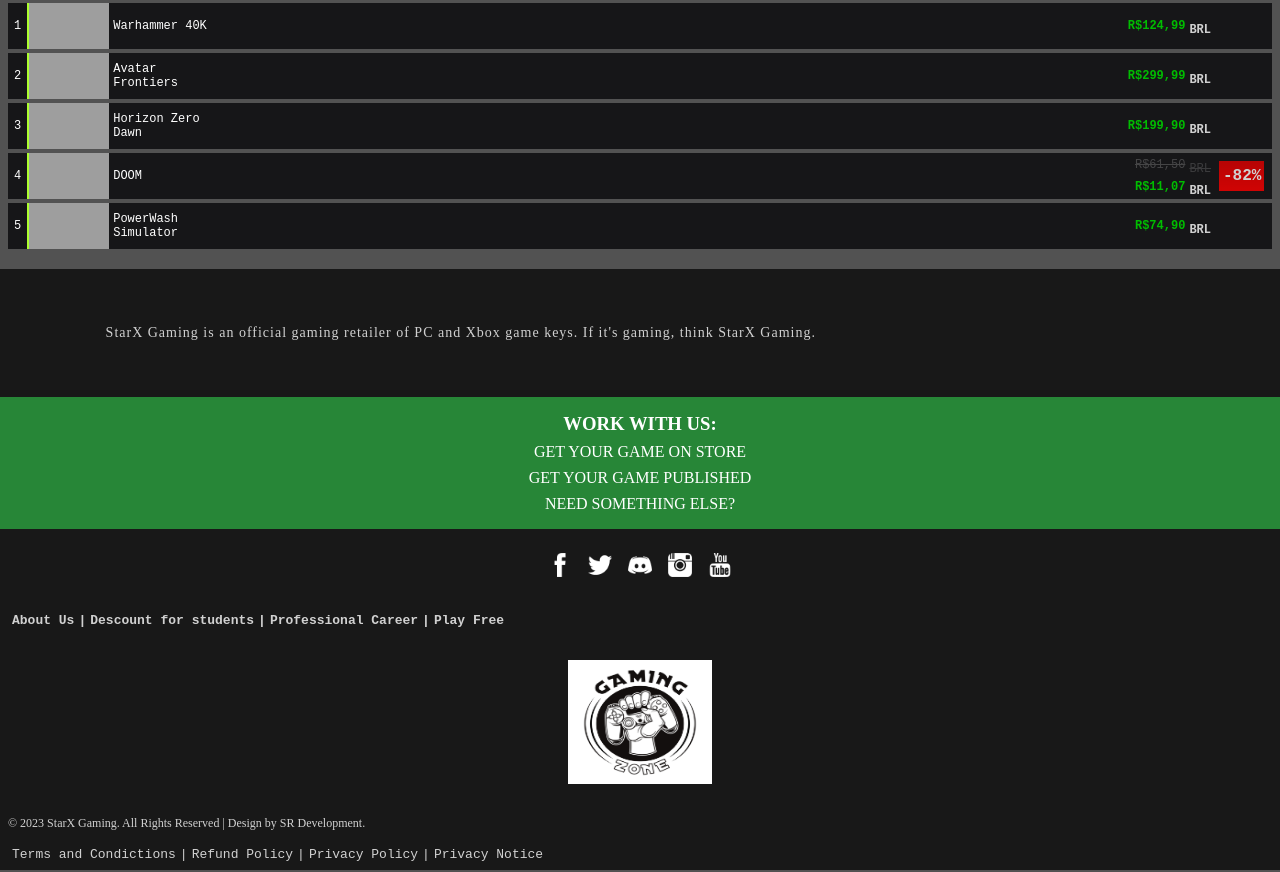
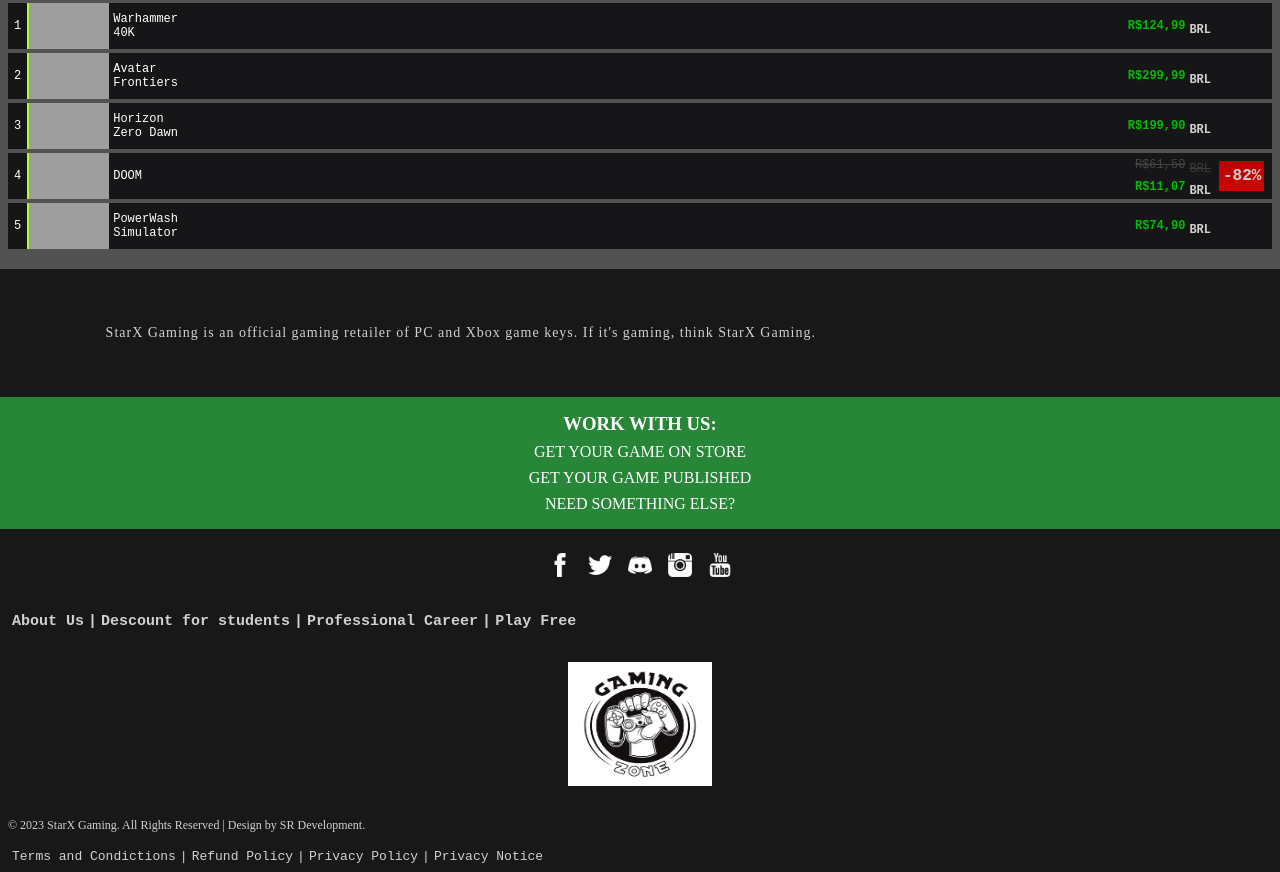
Before and after one commit to RenanCesar-S/starxlogin, a plain HTML site: page pages/home.html in a window 1280 px wide. Shown: the part 4411-5283 px from the top of the page. Drawn offline with Linux system fonts and the light colour scheme; grey boxes are pictures that could not be loaded.

Commit message:
adjust font size in 'game-name' and footer 'add-links'

```diff
--- a/styles/home-footer.css
+++ b/styles/home-footer.css
@@ -34,6 +34,10 @@
     margin-top: 8px;
 }
 
+.add-links {
+    font-size: 15px;
+}
+
 .add-links p, span, .terms-and-conditions p, span {
     margin-left: 4px;
     margin-top: 8px;
--- a/styles/home-highlights.css
+++ b/styles/home-highlights.css
@@ -144,7 +144,7 @@
 
     margin-left: 4px;
 
-    width: 96px;
+    width: 80px;
 }
 
 .box-prices {
```
